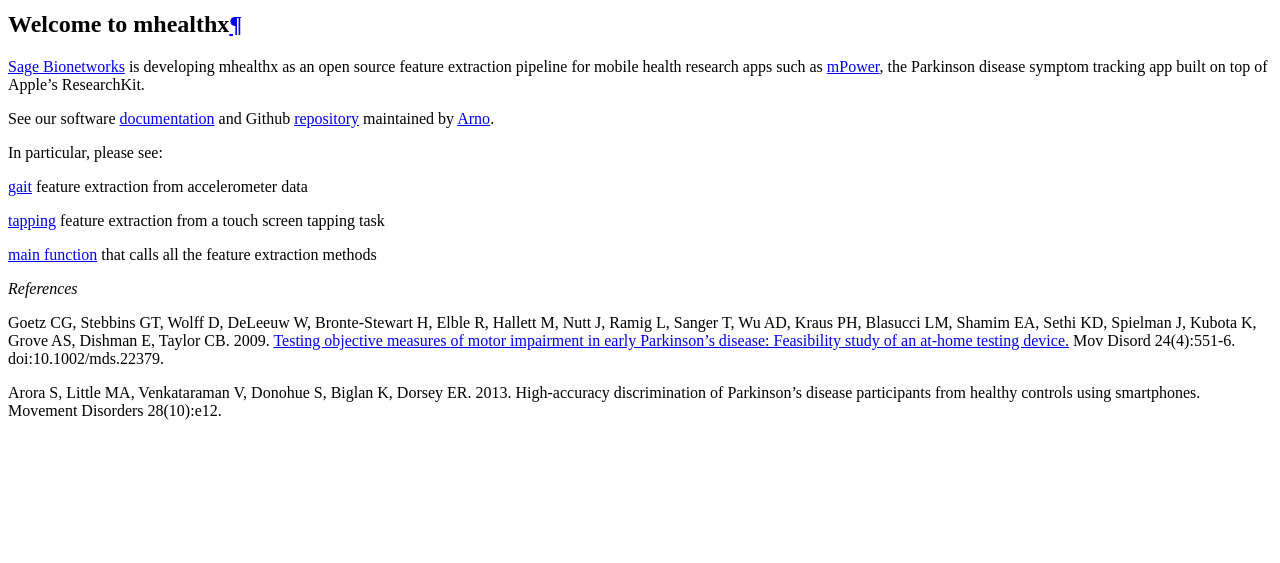
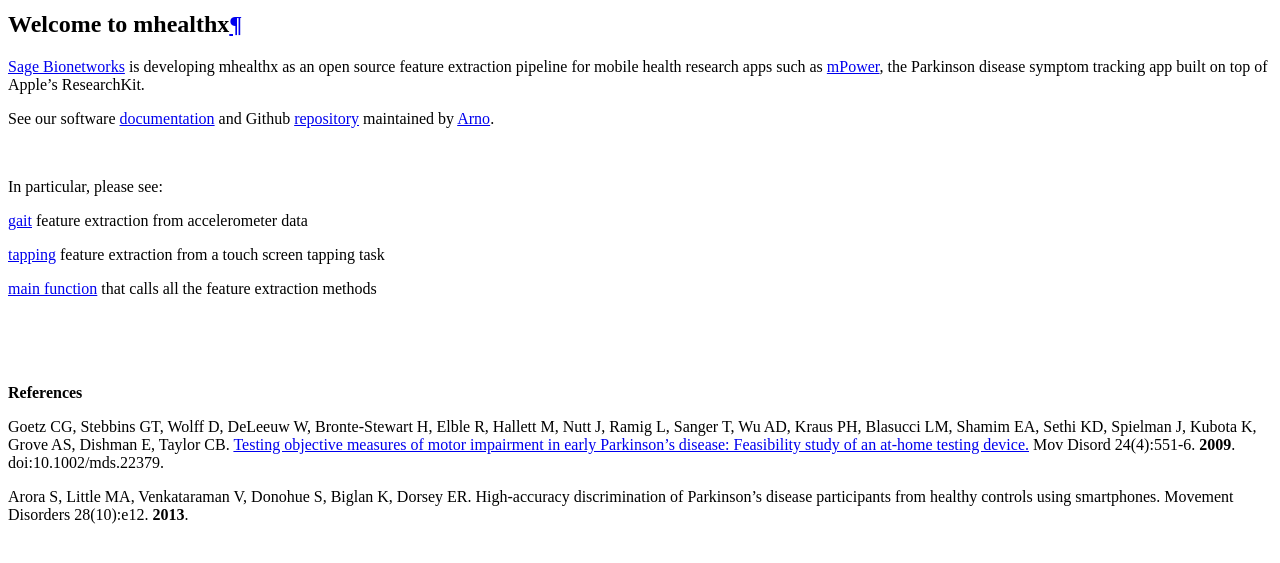
Before and after one commit to Sage-Bionetworks/mhealthx, a Sphinx documentation site: the page built from doc/index.rst, in a window 1280 px wide, cut to the strip 213-776 px from the top of the page. Built offline with Sphinx 7.4.7, drawn with Linux system fonts in a browser that asks for light colours.

Commit message:
Update documentation for website.

```diff
--- a/doc/index.rst
+++ b/doc/index.rst
@@ -3,10 +3,12 @@
 ===================
 
 `Sage Bionetworks`_ is developing mhealthx as an open source feature extraction pipeline
-for mobile health research apps such as mPower_, the Parkinson disease
-symptom tracking app built on top of Apple's ResearchKit.
+for mobile health research apps
+such as mPower_, the Parkinson disease symptom tracking app built on top of Apple's ResearchKit.
 
 See our software `documentation`_ and Github `repository`_ maintained by `Arno`_.
+
+|
 
 In particular, please see:
 
@@ -16,12 +18,15 @@
 
 `main function`_ that calls all the feature extraction methods
 
+|
+|
+|
 
-*References*
+**References**
 
-Goetz CG, Stebbins GT, Wolff D, DeLeeuw W, Bronte-Stewart H, Elble R, Hallett M, Nutt J, Ramig L, Sanger T, Wu AD, Kraus PH, Blasucci LM, Shamim EA, Sethi KD, Spielman J, Kubota K, Grove AS, Dishman E, Taylor CB. 2009. `Testing objective measures of motor impairment in early Parkinson's disease: Feasibility study of an at-home testing device. <http://www.ncbi.nlm.nih.gov/pubmed/19086085>`_ Mov Disord 24(4):551-6. doi:10.1002/mds.22379.
+Goetz CG, Stebbins GT, Wolff D, DeLeeuw W, Bronte-Stewart H, Elble R, Hallett M, Nutt J, Ramig L, Sanger T, Wu AD, Kraus PH, Blasucci LM, Shamim EA, Sethi KD, Spielman J, Kubota K, Grove AS, Dishman E, Taylor CB. `Testing objective measures of motor impairment in early Parkinson's disease: Feasibility study of an at-home testing device. <http://www.ncbi.nlm.nih.gov/pubmed/19086085>`_ Mov Disord 24(4):551-6. **2009**. doi:10.1002/mds.22379.
 
-Arora S, Little MA, Venkataraman V, Donohue S, Biglan K, Dorsey ER. 2013. High-accuracy discrimination of Parkinson’s disease participants from healthy controls using smartphones. Movement Disorders 28(10):e12.
+Arora S, Little MA, Venkataraman V, Donohue S, Biglan K, Dorsey ER. High-accuracy discrimination of Parkinson’s disease participants from healthy controls using smartphones. Movement Disorders 28(10):e12. **2013**.
 
 
 
```
Also changed, not shown: 3 other files.
